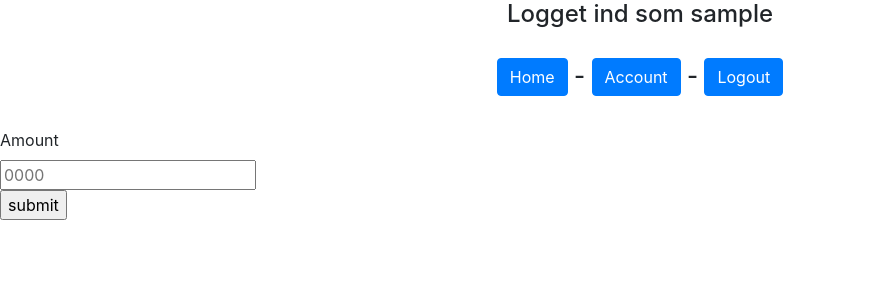
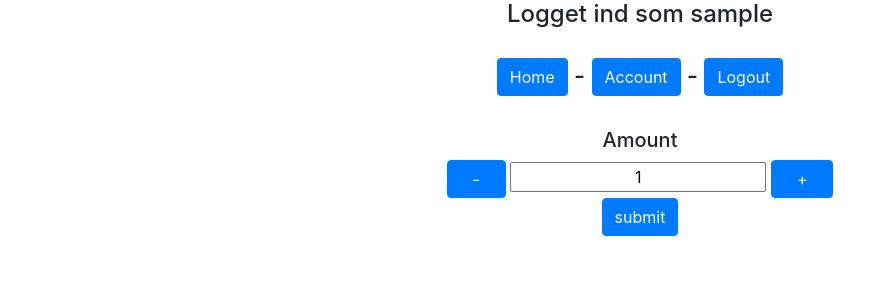
Before and after one commit to 4ug-aug/django-project-1, a Django app: template tommerbob/polls/templates/polls/detail.html in a window 1280 px wide. Shown: the top 300 px of the page, without its empty margins (0-896 px from the left). Run offline with Django 3.2, Linux system fonts and the light colour scheme; the template is opened without the code that fills it, so the values that code supplies are empty; the visitor is signed in with stand-in values (Sample User, id 1).

Commit message:
Refact: Prettier HTML

```diff
--- a/tommerbob/polls/templates/polls/detail.html
+++ b/tommerbob/polls/templates/polls/detail.html
@@ -2,16 +2,67 @@
 
 {% block content %}
 
+<div class="centering">
 <h1>{{ beverage.title }}</h1>
 <img src="{{ beverage.image.url }}" alt="{{ beverage.image.url }}">
 <form action="{% url 'polls:new_order' beverage.id %}" method="post">
     {% csrf_token %}
     <fieldset>
         {% if error_message %}<p><strong>{{ error_message }}</strong></p>{% endif %}
-        <label for="amount">Amount</label><br>
-        <input type="text" name="amount" id="amount" placeholder="0000">
+        <h5>Amount</h5>
+        <div class="minus-btn btn btn-primary">-</div>
+        <input type="text" name="amount" id="amount" value="1">
+        <div class="plus-btn btn btn-primary">+</div>
     </fieldset>
-    <input type="submit" value="submit">
+    <input class="btn btn-primary" type="submit" value="submit">
     </form>
+</div>
+
+<style>
+.centering {
+    text-align: center;
+}
+
+input {
+    text-align: center;
+}
+
+.plus-btn {
+    padding-left: 25px;
+    padding-right: 25px;
+}
+
+.minus-btn {
+    padding-left: 25px;
+    padding-right: 25px;
+}
+
+</style>
+
+<script type="text/javascript">
+
+document.querySelector(".plus-btn").addEventListener("click", function() {
+
+    var amount
+
+    amount = document.getElementById("amount").value;
+    amount ++;
+    document.getElementById("amount").value = amount
+
+
+})
+
+document.querySelector(".minus-btn").addEventListener("click", function() {
+
+    var amount
+
+    amount = document.getElementById("amount").value;
+    amount --;
+    document.getElementById("amount").value = amount
+
+
+})
+
+</script>
 
 {% endblock %}
```
Also changed, not shown: tommerbob/polls/templates/polls/index.html (+25 -3 lines), tommerbob/media/tommerbob/tømmerbob/polls/static/polls/images/harboe_ej0alLZ.jpeg (added), tommerbob/media/tommerbob/tømmerbob/polls/static/polls/images/ice.jpeg (added), tommerbob/media/tommerbob/tømmerbob/polls/static/polls/images/ice_AX4figx.jpeg (added), 1 other file.
